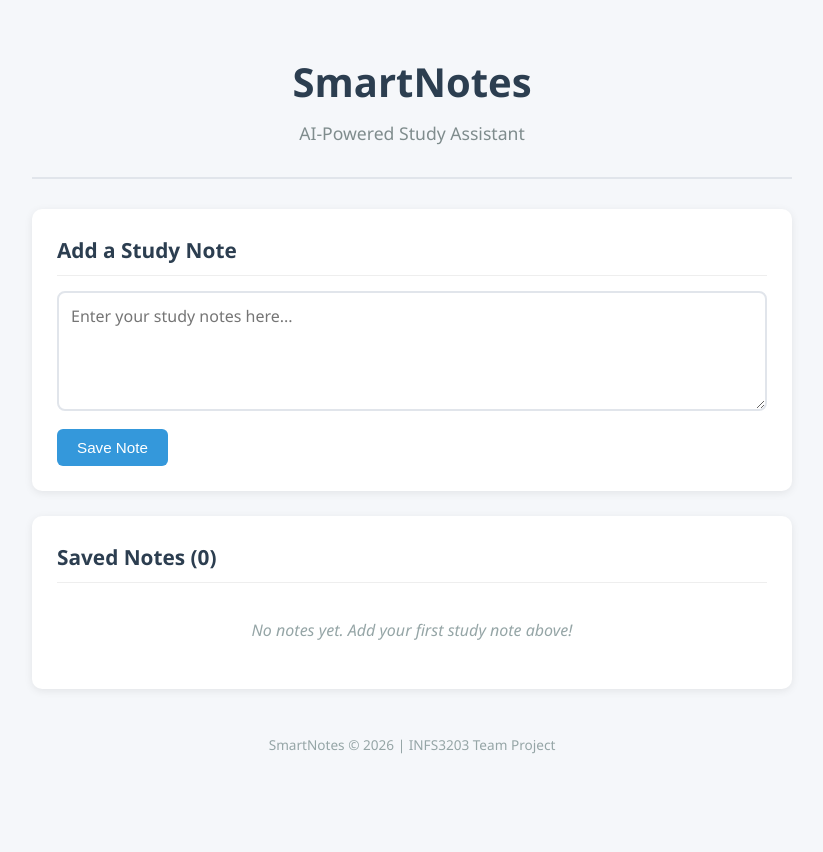
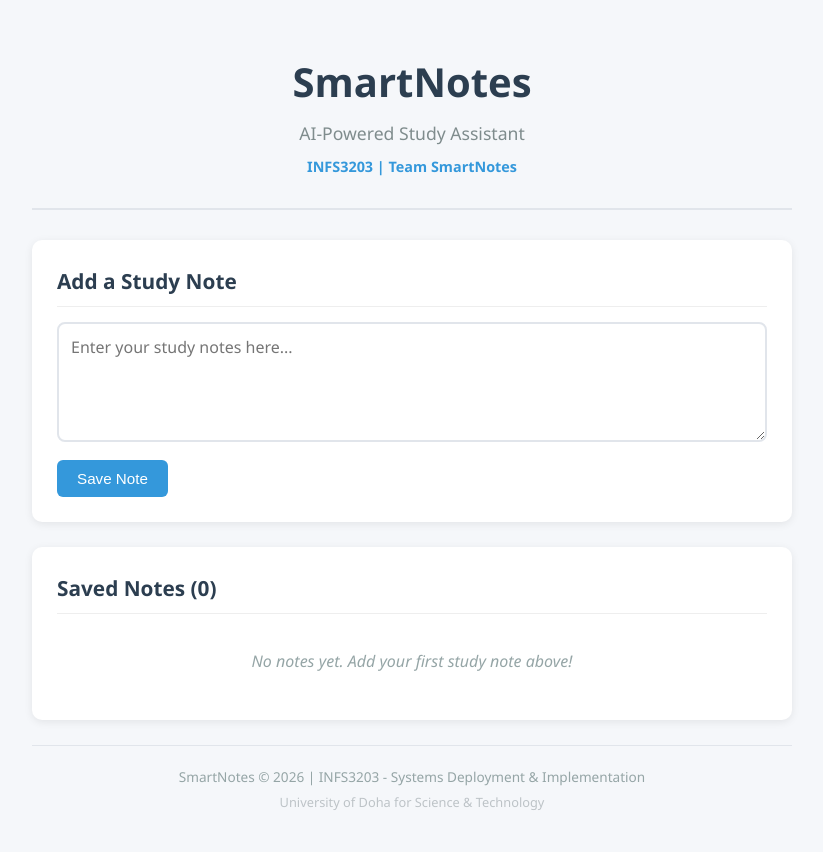
Before and after one commit to AhmadAlhitmi/projectINFS3203, a Flask app: page / in a window 1280 px wide. Shown: the whole page, without its empty margins (228-1051 px from the left). Before the commit the page ends 754 px from the top, so only its background shows below. Run offline with Flask 3, Linux system fonts and the light colour scheme; data that the repository does not hold is empty.

Commit message:
feat: added some extra ui looks

```diff
--- a/static/style.css
+++ b/static/style.css
@@ -34,6 +34,13 @@ header h1 {
     color: #7f8c8d;
     font-size: 1.1rem;
     margin-top: 5px;
+}
+
+.team-info {
+    color: #3498db;
+    font-size: 0.9rem;
+    margin-top: 8px;
+    font-weight: 600;
 }
 
 /* Sections */
@@ -78,8 +85,12 @@ textarea:focus {
     border-radius: 6px;
     font-size: 0.95rem;
     cursor: pointer;
-    transition: background-color 0.3s;
+    transition: background-color 0.3s, transform 0.1s;
     margin-top: 10px;
+}
+
+.btn:active {
+    transform: scale(0.98);
 }
 
 .btn-primary {
@@ -116,6 +127,11 @@ textarea:focus {
     border-radius: 8px;
     padding: 18px;
     margin-bottom: 15px;
+    transition: box-shadow 0.2s;
+}
+
+.note-card:hover {
+    box-shadow: 0 2px 12px rgba(0, 0, 0, 0.1);
 }
 
 .note-text {
@@ -164,19 +180,6 @@ textarea:focus {
     padding: 20px;
 }
 
-/* AI Section */
-.ai-section {
-    border-left: 4px solid #3498db;
-}
-
-/* Footer */
-footer {
-    text-align: center;
-    padding: 20px 0;
-    color: #95a5a6;
-    font-size: 0.85rem;
-}
-
 /* Flash Messages */
 .flash-message {
     padding: 12px 20px;
@@ -196,3 +199,19 @@ footer {
     color: #721c24;
     border: 1px solid #f5c6cb;
 }
+
+/* Footer */
+footer {
+    text-align: center;
+    padding: 20px 0;
+    color: #95a5a6;
+    font-size: 0.85rem;
+    border-top: 1px solid #e1e5eb;
+    margin-top: 10px;
+}
+
+.footer-id {
+    font-size: 0.8rem;
+    margin-top: 4px;
+    color: #bdc3c7;
+}
--- a/templates/index.html
+++ b/templates/index.html
@@ -11,6 +11,7 @@
         <header>
             <h1>SmartNotes</h1>
             <p class="subtitle">AI-Powered Study Assistant</p>
+            <p class="team-info">INFS3203 | Team SmartNotes</p>
         </header>
 
         <!-- Flash Messages -->
@@ -65,7 +66,8 @@
         </section>
 
         <footer>
-            <p>SmartNotes &copy; 2026 | INFS3203 Team Project</p>
+            <p>SmartNotes &copy; 2026 | INFS3203 - Systems Deployment & Implementation</p>
+            <p class="footer-id">University of Doha for Science & Technology</p>
         </footer>
     </div>
 </body>
```
